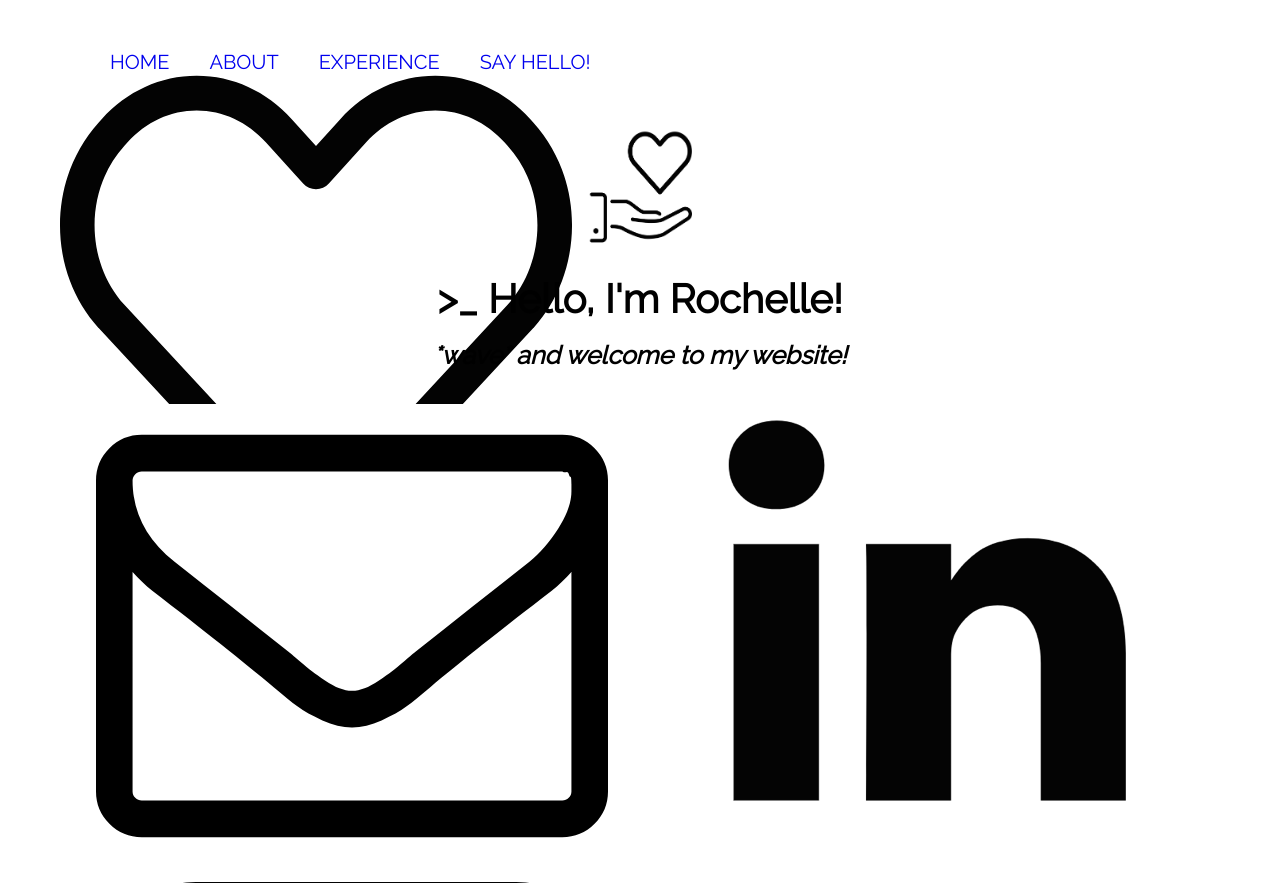
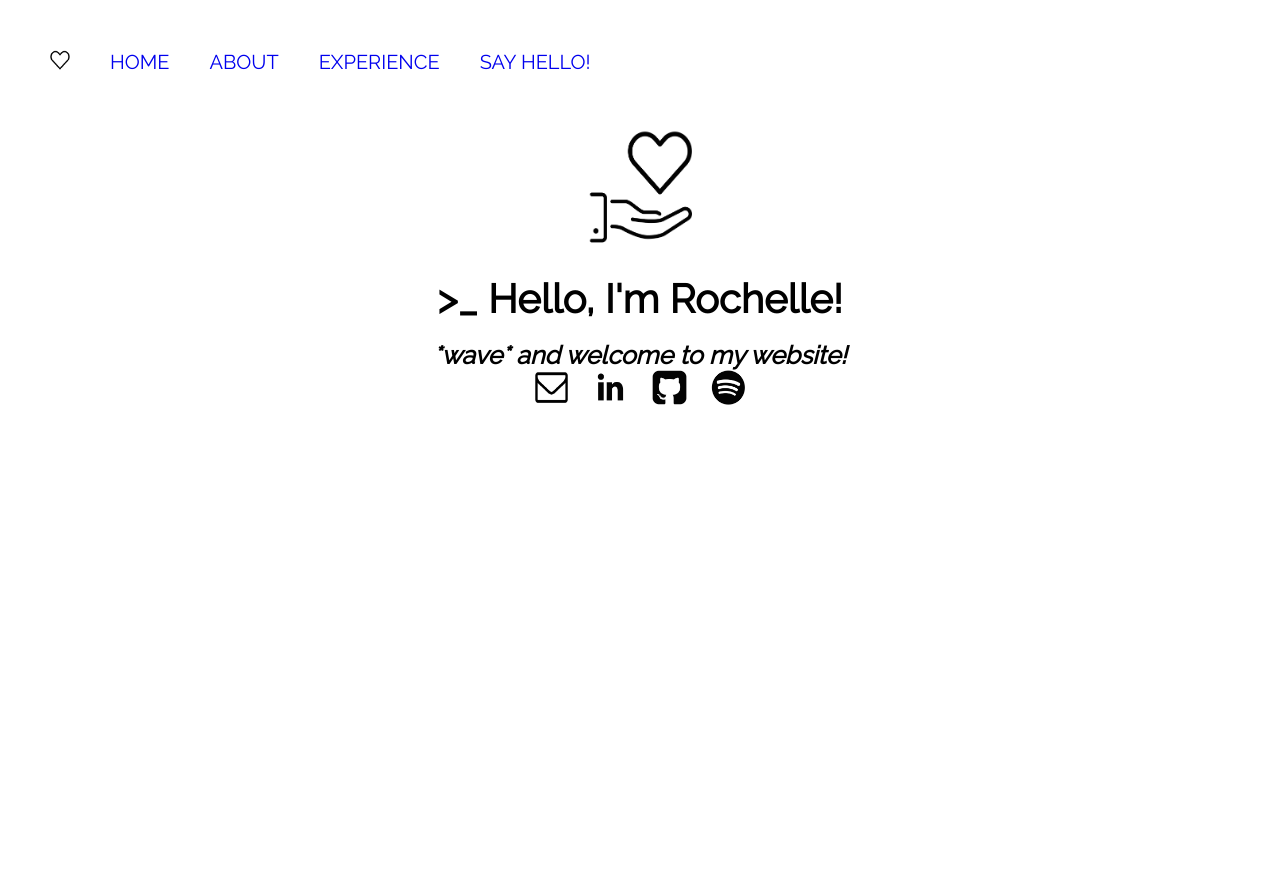
Before and after one commit to rowshell/rowshell.github.io, a plain HTML site: page index.html in a window 1280 px wide. Shown: the top 883 px of the page. After the commit the page ends 845 px from the top, so only its background shows below. Drawn offline with nearby package versions, Linux system fonts and the light colour scheme; some packages are replaced by stand-ins of ours.

Commit message:
Hope this fixes picture dimensions 2

```diff
--- a/index.html
+++ b/index.html
@@ -13,7 +13,7 @@
 
   <body>
     <div id="main_heart">
-      <img src="/Images/heart_shape.png"></li>
+      <img src="/Images/heart_shape.png" style="width:20px;height:20px;"></li>
     </div>
     <div id="navigation">
       <li style="list-style-type: none;"><a href="#!Home" style="text-decoration: none;">HOME</a></li>
@@ -33,10 +33,10 @@
     </div>
 
     <div id="contact_buttons" align="center">
-      <li style="list-style-type: none;"><a href="mailto:rmanongd@ucsd.edu" target="_blank"><img src="/Images/envelope_button.png"></a></li>
-      <li style="list-style-type: none;"><a href="https://www.linkedin.com/in/rmanongdo/" target="_blank"><img src="/Images/linkedin_button.png"></a></li>
-      <li style="list-style-type: none;"><a href="https://github.com/rowshell" target="_blank"><img src="/Images/github_button.png"></a></li>
-      <li style="list-style-type: none;"><a href="https://open.spotify.com/user/1287228723" target="_blank"><img src="/Images/spotify_button.png"></a></li>
+      <li style="list-style-type: none;"><a href="mailto:rmanongd@ucsd.edu" target="_blank"><img src="/Images/envelope_button.png" style="width:35px;height:35px;"></a></li>
+      <li style="list-style-type: none;"><a href="https://www.linkedin.com/in/rmanongdo/" target="_blank"><img src="/Images/linkedin_button.png" style="width:35px;height:35px;"></a></li>
+      <li style="list-style-type: none;"><a href="https://github.com/rowshell" target="_blank"><img src="/Images/github_button.png" style="width:35px;height:35px;"></a></li>
+      <li style="list-style-type: none;"><a href="https://open.spotify.com/user/1287228723" target="_blank"><img src="/Images/spotify_button.png" style="width:35px;height:35px;"></a></li>
     </div>
   </body>
 </html>
--- a/style.css
+++ b/style.css
@@ -39,15 +39,11 @@ span {
   padding: 10px;
   padding-top: calc(20% - 150px);
   display: inline;
-  width: 35px;
-  height: 35px;
   position: relative;
 }
 
 #main_heart {
   float: left;
-  width: 20px;
-  height: 20px;
   padding: 20px;
 }
 
```
